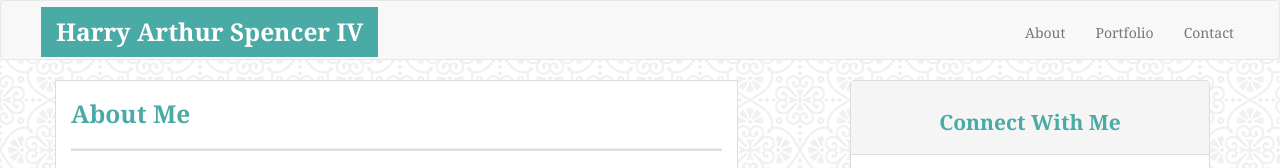
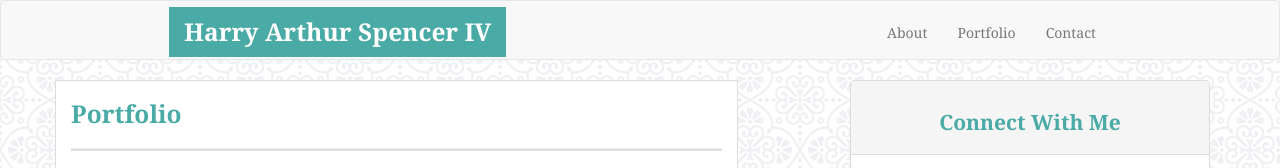
Before and after one commit to harry1386/Bootstrap-Portfolio, a plain HTML site: page portfolio.html in a window 1280 px wide. Shown: the top 168 px of the page. Drawn offline with nearby package versions, Linux system fonts and the light colour scheme.

Commit message:
squared up header

```diff
--- a/css/style.css
+++ b/css/style.css
@@ -13,13 +13,13 @@ body {
 	font-family: 'Georgia', times, Times New Roman, serif;
 	font-weight: bold;
 	font-size: 175%;
-	margin-left: 25px;
+	margin-left: 153px;
 	margin-top: 6px;
 
 }
 
 #navlink {
-	margin-right: 15px;
+	margin-right: 153px;
 	margin-top: 7px;
 	font-family: Georgia, "Times new Roman", Times, serif;
 }
--- a/portfolio.html
+++ b/portfolio.html
@@ -27,7 +27,7 @@
 
 		<div class="row">
 			<div id="aboutbox" class="col-md-7">
-					<h1 id="AMH">About Me</h1>
+					<h1 id="AMH">Portfolio</h1>
 					<hr id="AMHline" >
 					<div class="row">
 						<div id="hm" class="col-md-3">
```
